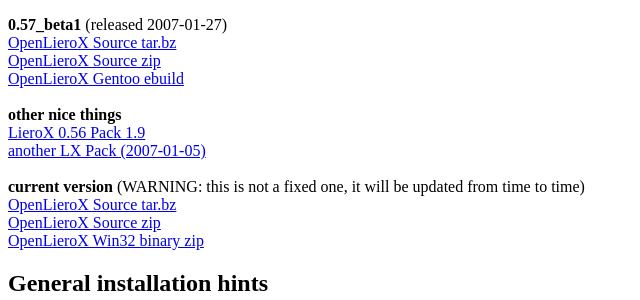
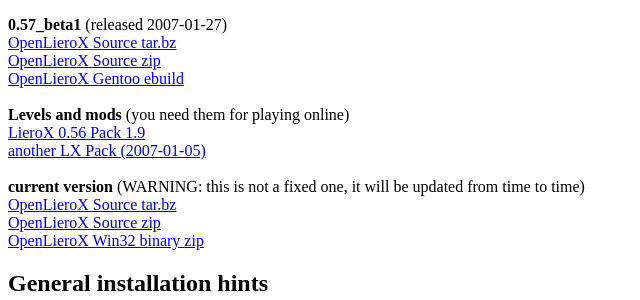
Before and after one commit to albertz/openlierox-distrib, a PHP site: page / in a window 1280 px wide. Shown: the part 1363-1663 px from the top of the page, without its empty margins (0-640 px from the left). Run offline with PHP 8.4, Linux system fonts and the light colour scheme.

Commit message:
small additional changes in website
git-svn-id: https://openlierox.svn.sourceforge.net/svnroot/openlierox@321 34602234-ff1f-0410-a465-ea8f3b77ab7f

```diff
--- a/web/index.php
+++ b/web/index.php
@@ -31,7 +31,7 @@
 	<a href="OpenLieroX_0.57_beta1.src.zip">OpenLieroX Source zip</a><br>
 	<a href="games-action/openlierox/openlierox-0.57_beta1.ebuild">OpenLieroX Gentoo ebuild</a><br>
 	<br>
-	<b>other nice things</b><br>
+	<b>Levels and mods</b> (you need them for playing online)<br>
 	<a href="lx0.56_pack1.9.zip">LieroX 0.56 Pack 1.9</a><br>
 	<a href="another_lx_pack_2007_01_05.zip">another LX Pack (2007-01-05)</a><br>
 	<br>
@@ -47,6 +47,7 @@
 	within the ebuild), go downloading also the Liero packs.
 	You need them, if you want to play online, because they are widely used.<br>
 	Extract them into ~/.OpenLieroX or /usr/share/OpenLieroX.
+</p>
 <p>
 	<h2>Installation under Gentoo</h2>
 	Download the provided ebuild and install it.<br>
```
